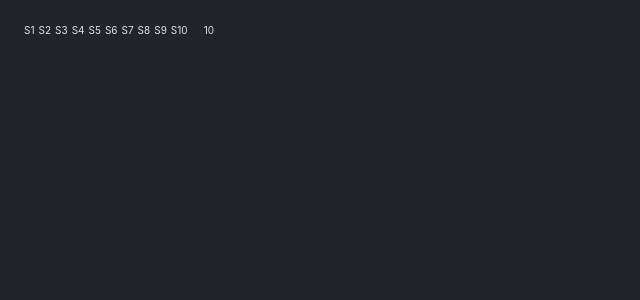
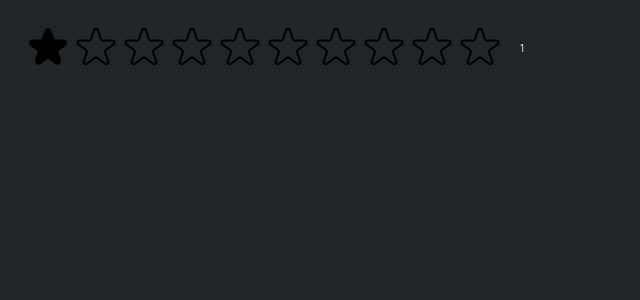
Before and after one commit to PortinhoPortinho/usepopcorn, a React (Create React App) app: page / in a window 1280 px wide. Shown: the top 300 px of the page, without its empty margins (0-640 px from the left). Built offline with nearby package versions, Linux system fonts and the light colour scheme.

Commit message:
116 creating the stars

```diff
--- a/src/StarRating.js
+++ b/src/StarRating.js
@@ -1,3 +1,4 @@
+import { useState } from "react";
 const containerStyle = {
   display: "flex",
   gap: "16px",
@@ -6,7 +7,6 @@
 
 const starContainerStyle = {
   display: "flex",
-  gap: "4px",
 };
 const textStyle = {
   lineHeight: "1",
@@ -14,14 +14,95 @@
 };
 
 export default function StarRating({ maxRating = 5 }) {
+  const [rating, setRating] = useState(1);
+
+  function handleRating(rating) {
+    setRating(rating);
+  }
+
   return (
     <div style={containerStyle}>
       <div style={starContainerStyle}>
         {Array.from({ length: maxRating }).map((_, i) => (
-          <span>S{i + 1}</span>
+          <Star
+            key={i}
+            onRate={() => handleRating(i + 1)}
+            full={rating >= i + 1}
+          />
         ))}
       </div>
-      <p>10</p>
+      <p style={textStyle}>{rating || ""}</p>
     </div>
   );
 }
+
+const starStyle = {
+  width: "48px",
+  height: "48px",
+  display: "block",
+  cursor: "pointer",
+};
+
+function Star({ onRate, full }) {
+  return (
+    <span role="button" style={starStyle} onClick={onRate}>
+      {full ? (
+        <svg
+          xmlns="http://www.w3.org/2000/svg"
+          viewBox="0 0 20 20"
+          fill="#000"
+          stroke="#000"
+        >
+          <path d="M9.049 2.927c.3-.921 1.603-.921 1.902 0l1.07 3.292a1 1 0 00.95.69h3.462c.969 0 1.371 1.24.588 1.81l-2.8 2.034a1 1 0 00-.364 1.118l1.07 3.292c.3.921-.755 1.688-1.54 1.118l-2.8-2.034a1 1 0 00-1.175 0l-2.8 2.034c-.784.57-1.838-.197-1.539-1.118l1.07-3.292a1 1 0 00-.364-1.118L2.98 8.72c-.783-.57-.38-1.81.588-1.81h3.461a1 1 0 00.951-.69l1.07-3.292z" />
+        </svg>
+      ) : (
+        <svg
+          xmlns="http://www.w3.org/2000/svg"
+          fill="none"
+          viewBox="0 0 24 24"
+          stroke="#000"
+        >
+          <path
+            strokeLinecap="round"
+            strokeLinejoin="round"
+            strokeWidth="{2}"
+            d="M11.049 2.927c.3-.921 1.603-.921 1.902 0l1.519 4.674a1 1 0 00.95.69h4.915c.969 0 1.371 1.24.588 1.81l-3.976 2.888a1 1 0 00-.363 1.118l1.518 4.674c.3.922-.755 1.688-1.538 1.118l-3.976-2.888a1 1 0 00-1.176 0l-3.976 2.888c-.783.57-1.838-.197-1.538-1.118l1.518-4.674a1 1 0 00-.363-1.118l-3.976-2.888c-.784-.57-.38-1.81.588-1.81h4.914a1 1 0 00.951-.69l1.519-4.674z"
+          />
+        </svg>
+      )}
+    </span>
+  );
+}
+
+/*
+FULL STAR
+
+<svg
+  xmlns="http://www.w3.org/2000/svg"
+  viewBox="0 0 20 20"
+  fill="#000"
+  stroke="#000"
+>
+  <path
+    d="M9.049 2.927c.3-.921 1.603-.921 1.902 0l1.07 3.292a1 1 0 00.95.69h3.462c.969 0 1.371 1.24.588 1.81l-2.8 2.034a1 1 0 00-.364 1.118l1.07 3.292c.3.921-.755 1.688-1.54 1.118l-2.8-2.034a1 1 0 00-1.175 0l-2.8 2.034c-.784.57-1.838-.197-1.539-1.118l1.07-3.292a1 1 0 00-.364-1.118L2.98 8.72c-.783-.57-.38-1.81.588-1.81h3.461a1 1 0 00.951-.69l1.07-3.292z"
+  />
+</svg>
+
+
+EMPTY STAR
+
+<svg
+  xmlns="http://www.w3.org/2000/svg"
+  fill="none"
+  viewBox="0 0 24 24"
+  stroke="#000"
+>
+  <path
+    strokeLinecap="round"
+    strokeLinejoin="round"
+    strokeWidth="{2}"
+    d="M11.049 2.927c.3-.921 1.603-.921 1.902 0l1.519 4.674a1 1 0 00.95.69h4.915c.969 0 1.371 1.24.588 1.81l-3.976 2.888a1 1 0 00-.363 1.118l1.518 4.674c.3.922-.755 1.688-1.538 1.118l-3.976-2.888a1 1 0 00-1.176 0l-3.976 2.888c-.783.57-1.838-.197-1.538-1.118l1.518-4.674a1 1 0 00-.363-1.118l-3.976-2.888c-.784-.57-.38-1.81.588-1.81h4.914a1 1 0 00.951-.69l1.519-4.674z"
+  />
+</svg>
+
+*/
```
